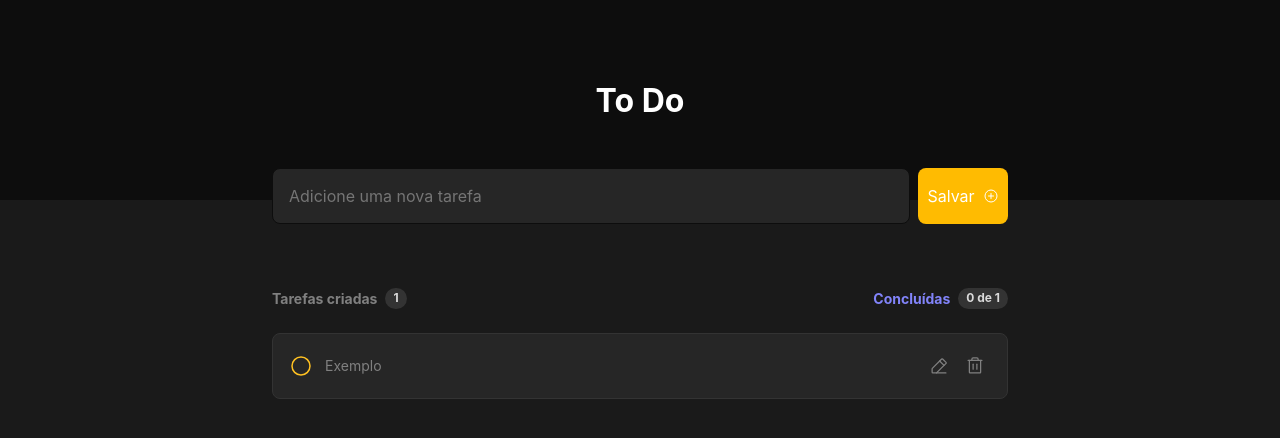
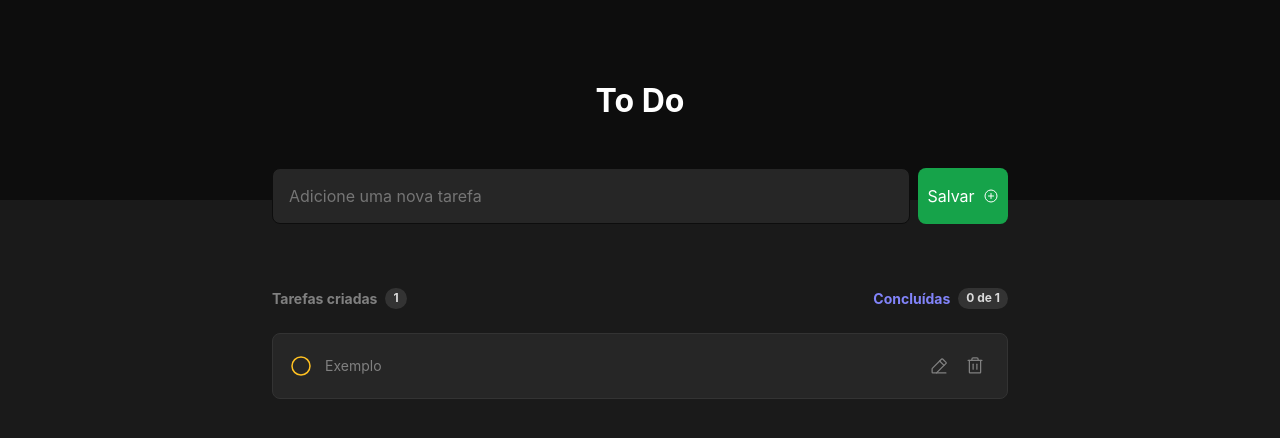
Before and after one commit to ecthon/ToDo-List-CRUD, a React (Vite) app: page / in a window 1280 px wide. In both pictures the pointer is over the button "Salvar". Shown: the top 438 px of the page. Built offline with nearby package versions, Linux system fonts and the light colour scheme.

Commit message:
style: button color hover

```diff
--- a/src/components/ToDo/styles.module.scss
+++ b/src/components/ToDo/styles.module.scss
@@ -47,7 +47,7 @@
 }
 
 .new_task_bar .btn_add:hover {
-    background: #ffbb01;
+    background: var(--green);
 }
 
 .new_task_bar .btn_save {
```
